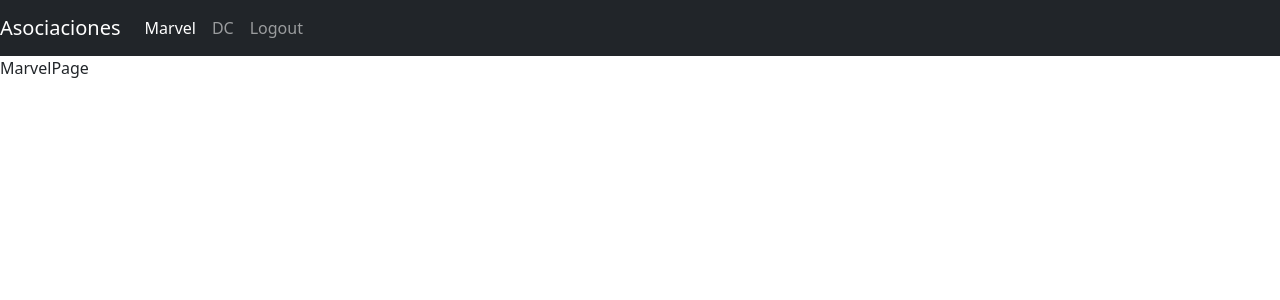
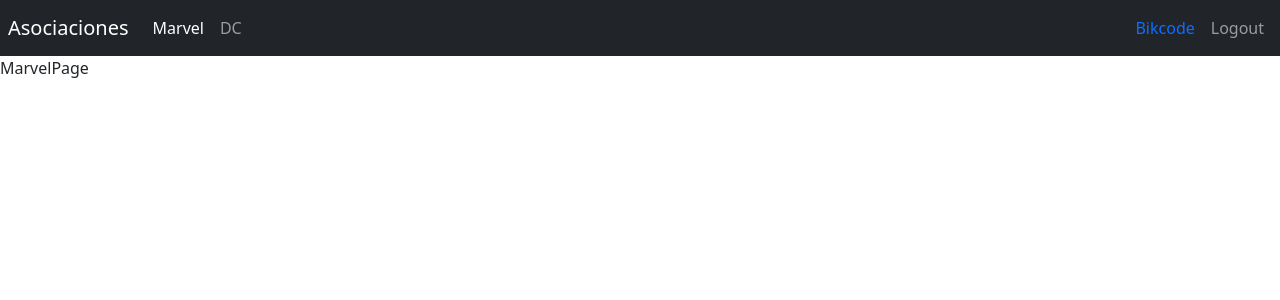
Before and after one commit to Bikcodeh/heroes-spa, a React (Vite) app: page /marvel in a window 1280 px wide. Shown: the top 300 px of the page. Built offline with nearby package versions, Linux system fonts and the light colour scheme.

Commit message:
little refactor for navbar

```diff
--- /dev/null
+++ b/src/auth/pages/index.js
@@ -0,0 +1 @@
+export * from './LoginPage';
--- /dev/null
+++ b/src/heroes/pages/index.js
@@ -0,0 +1,2 @@
+export * from './DCPage';
+export * from './MarvelPage';
--- a/src/router/AppRouter.jsx
+++ b/src/router/AppRouter.jsx
@@ -1,8 +1,7 @@
 import { Routes, Route, Navigate } from "react-router-dom";
 
-import { MarvelPage } from "../heroes/pages/MarvelPage";
-import { DCPage } from "../heroes/pages/DCPage";
-import { LoginPage } from "../auth/pages/LoginPage";
+import { MarvelPage, DCPage } from "../heroes/pages";
+import { LoginPage } from "../auth/pages";
 
 import { Navbar } from "../ui";
 
--- a/src/ui/components/NavBar.jsx
+++ b/src/ui/components/NavBar.jsx
@@ -2,28 +2,31 @@
 
 export const Navbar = () => {
   return (
-    <nav className="navbar navbar-expand-sm navbar-dark bg-dark">
+    <nav className="navbar navbar-expand-sm navbar-dark bg-dark p-2">
       <Link className="navbar-brand" to="/">
         Asociaciones
       </Link>
 
       <div className="navbar-collapse">
         <div className="navbar-nav">
-          <NavLink className="nav-item nav-link" to="/marvel">
+          <NavLink className={ ({isActive}) => `nav-item nav-link ${ isActive ? 'active': ''}`} to="/marvel">
             Marvel
           </NavLink>
 
-          <NavLink className="nav-item nav-link" to="/dc">
+          <NavLink className={ ({isActive}) => `nav-item nav-link ${ isActive ? 'active': ''}`} to="/dc">
             DC
           </NavLink>
         </div>
       </div>
 
-      <div className="navbar-collapse collapse w-100 order-3 dual-collapse2">
+      <div className="navbar-collapse collapse w-100 order-3 dual-collapse2 d-flex justify-content-end">
         <ul className="navbar-nav ml-auto">
-          <NavLink className="nav-item nav-link" to="/login">
+          <span className="nav-item nav-link text-primary">
+            Bikcode
+          </span>
+          <button className="nav-item nav-link btn">
             Logout
-          </NavLink>
+          </button>
         </ul>
       </div>
     </nav>
```
